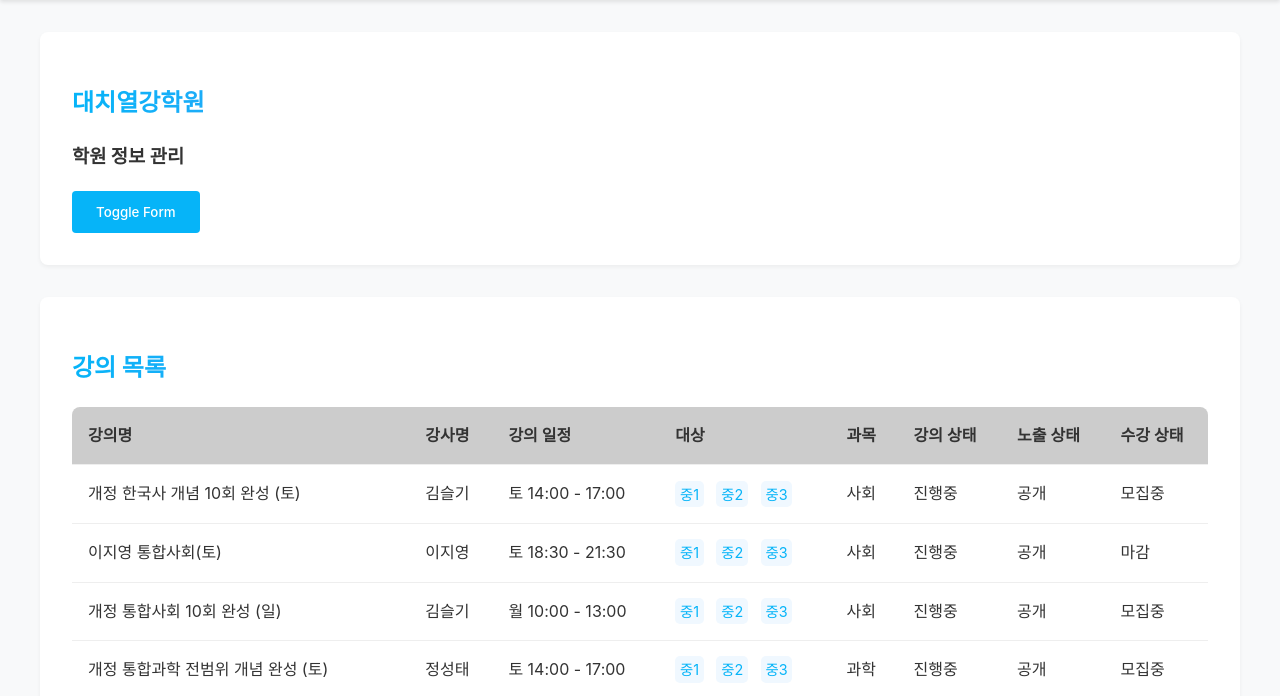
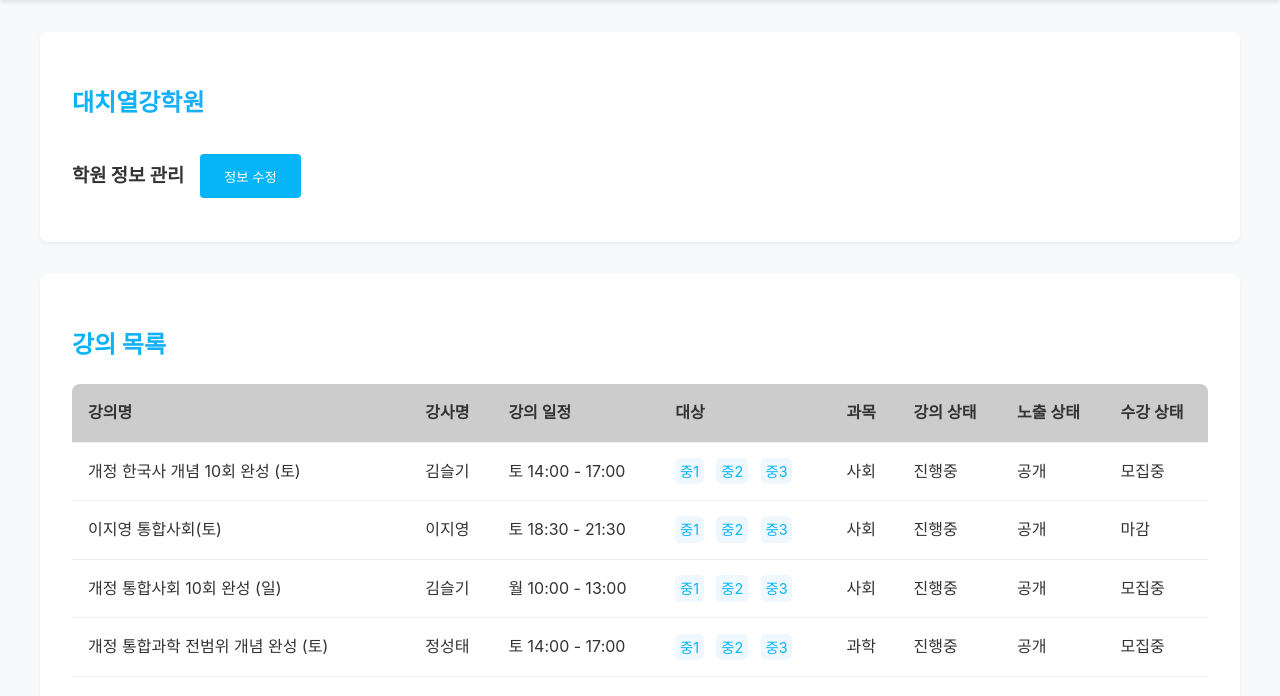
Before and after one commit to 10spoon/crm_dev, a plain HTML site: page index.html in a window 1280 px wide. Shown: the part 83-779 px from the top of the page. Drawn offline with Linux system fonts and the light colour scheme; a web font is replaced by a local one.

Commit message:
design change

```diff
--- a/index.html
+++ b/index.html
@@ -37,8 +37,10 @@
         </section>
         <section id="academy-info">
             <h2>대치열강학원</h2>
-            <h3>학원 정보 관리</h3> <!-- Changed to subtitle -->
-            <button id="toggle-academy-info-form">Toggle Form</button> <!-- Added toggle button -->
+            <div style="display: flex; align-items: center;">
+                <h3 style="margin-right: 1rem;">학원 정보 관리</h3> <!-- Adjusted margin -->
+                <button id="toggle-academy-info-form" style="flex-shrink: 0;">정보 수정</button> <!-- Adjusted button style -->
+            </div>
             <!-- 학원 정보 관리 폼 -->
             <form id="academy-info-form" style="display: none;"> <!-- Initially hidden -->
                 <div class="form-group">
```
